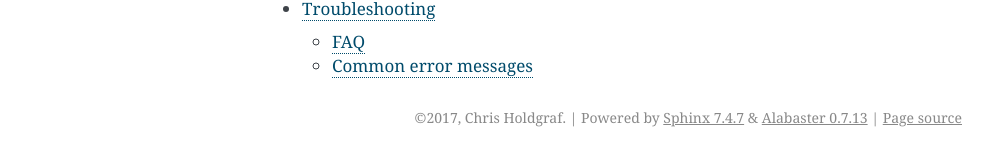
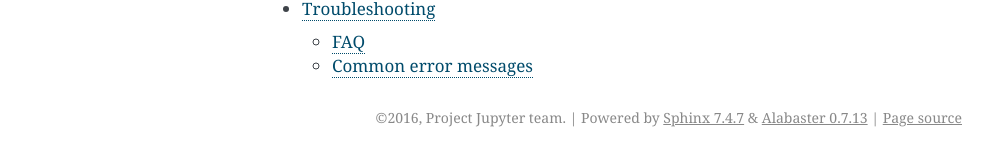
Before and after one commit to jupyterhub/zero-to-jupyterhub-k8s, a Sphinx documentation site: the page built from doc/source/index.rst, in a window 1280 px wide. Shown: the part 745-899 px from the top of the page, without its empty margins (148-1140 px from the left). Built offline with Sphinx 7.4.7, drawn with Linux system fonts in a browser that asks for light colours.

Commit message:
Update config with Project Jupyter

```diff
--- a/doc/source/conf.py
+++ b/doc/source/conf.py
@@ -50,9 +50,9 @@
 master_doc = 'index'
 
 # General information about the project.
-project = 'Zero to Jupyterhub'
-copyright = '2017, Chris Holdgraf'
-author = 'Chris Holdgraf'
+project = u'Zero to JupyterHub with Kubernetes'
+copyright = u'2016, Project Jupyter team'
+author = u'Project Jupyter team'
 
 # The version info for the project you're documenting, acts as replacement for
 # |version| and |release|, also used in various other places throughout the
```
